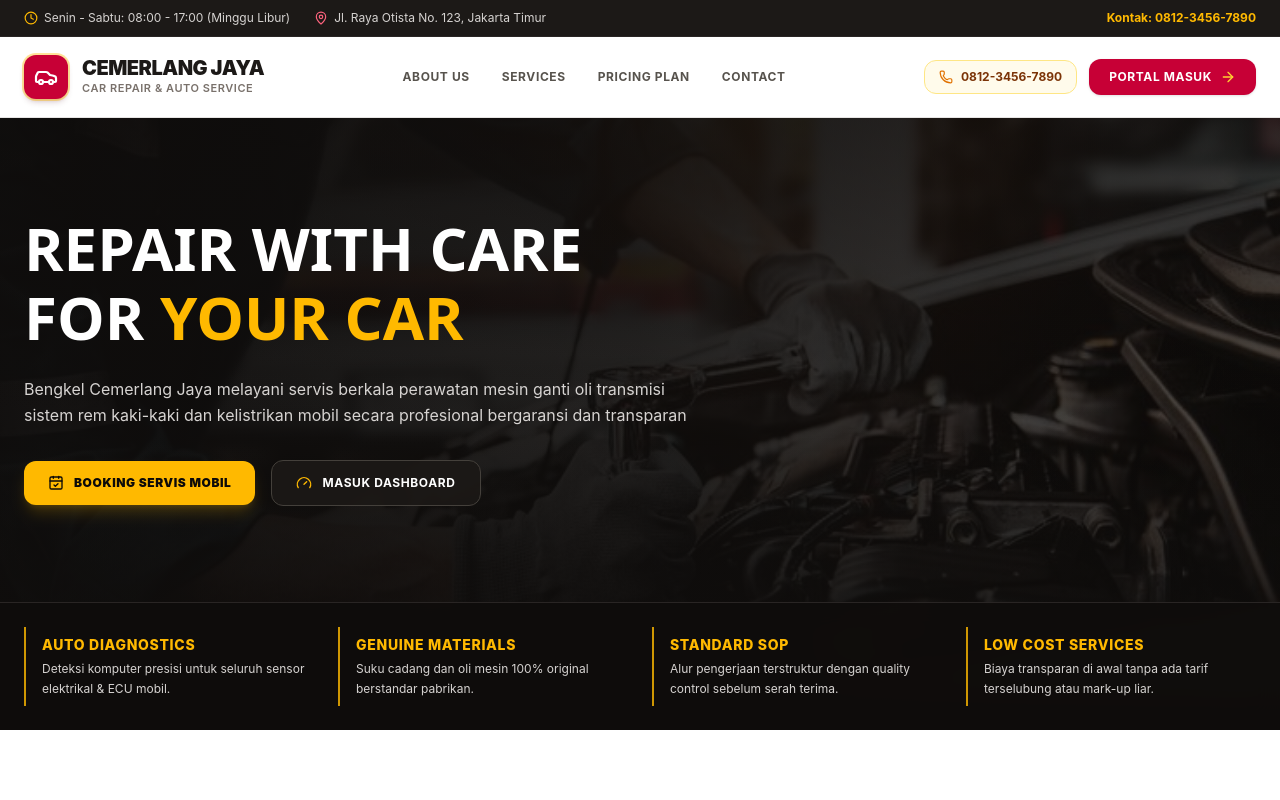
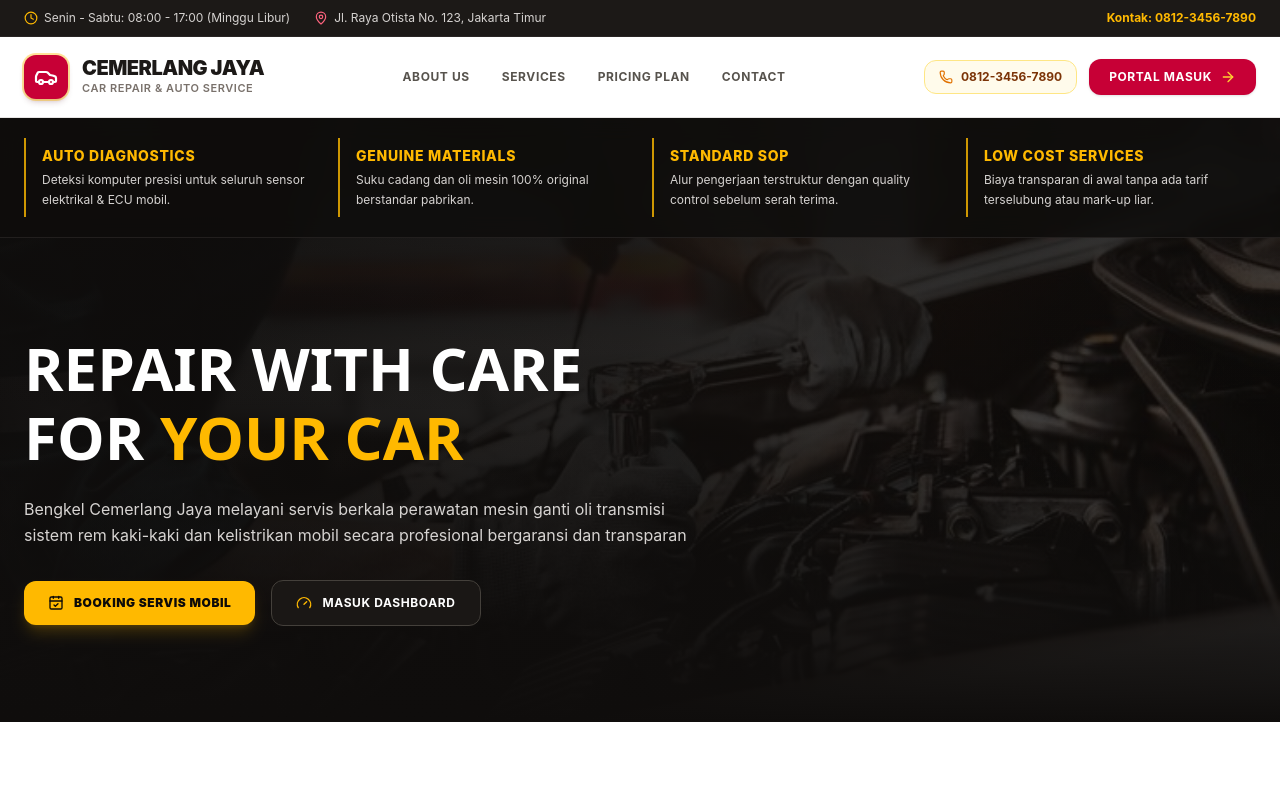
Before and after one commit to firsaadinda/bengkel-cemerlang-jaya, a Next.js app: page / in a window 1280 px wide. Shown: the top 800 px of the page. Built offline with nearby package versions, Linux system fonts and the light colour scheme; no server answers; the database is empty.

Commit message:
feat: move 4 feature columns bar to the top of the hero section

```diff
--- a/src/app/page.tsx
+++ b/src/app/page.tsx
@@ -251,6 +251,22 @@ export default async function HomePage() {
           <div className="absolute inset-0 bg-gradient-to-t from-[#0F0D0C] via-transparent to-[#0F0D0C80]" />
         </div>
 
+        {/* 4 Feature Columns Bar dinaikkan ke bagian atas banner hero */}
+        <div className="relative z-20 border-b border-stone-800/80 bg-[#0F0D0C]/85 backdrop-blur-md">
+          <div className="max-w-7xl mx-auto px-6 py-5 grid grid-cols-1 sm:grid-cols-2 lg:grid-cols-4 gap-6">
+            {HIGHLIGHT_FEATURES.map((item, idx) => (
+              <div key={idx} className="p-2 border-l-2 border-amber-400/80 hover:bg-stone-900/60 transition-colors pl-4">
+                <h3 className="font-extrabold text-amber-400 text-xs sm:text-sm uppercase tracking-wider">
+                  {item.title}
+                </h3>
+                <p className="text-xs text-stone-300 mt-1 leading-relaxed">
+                  {item.desc}
+                </p>
+              </div>
+            ))}
+          </div>
+        </div>
+
         <div className="max-w-7xl mx-auto px-6 py-20 md:py-24 relative z-10 grid grid-cols-1 lg:grid-cols-12 gap-8 items-center">
           <div className="lg:col-span-8 space-y-6 text-left">
             {/* Judul utama yang proporsional dan tidak maksa */}
@@ -284,22 +300,6 @@ export default async function HomePage() {
                 <span>Masuk Dashboard</span>
               </Link>
             </div>
-          </div>
-        </div>
-
-        {/* 4 Feature Columns Bar (Desain teks bersih tanpa ikon AI) */}
-        <div className="relative z-20 border-t border-stone-800 bg-[#0F0D0C]/95 backdrop-blur-md">
-          <div className="max-w-7xl mx-auto px-6 py-6 grid grid-cols-1 sm:grid-cols-2 lg:grid-cols-4 gap-6">
-            {HIGHLIGHT_FEATURES.map((item, idx) => (
-              <div key={idx} className="p-2 border-l-2 border-amber-400/80 hover:bg-stone-900/60 transition-colors pl-4">
-                <h3 className="font-extrabold text-amber-400 text-sm uppercase tracking-wider">
-                  {item.title}
-                </h3>
-                <p className="text-xs text-stone-300 mt-1 leading-relaxed">
-                  {item.desc}
-                </p>
-              </div>
-            ))}
           </div>
         </div>
       </section>
```
